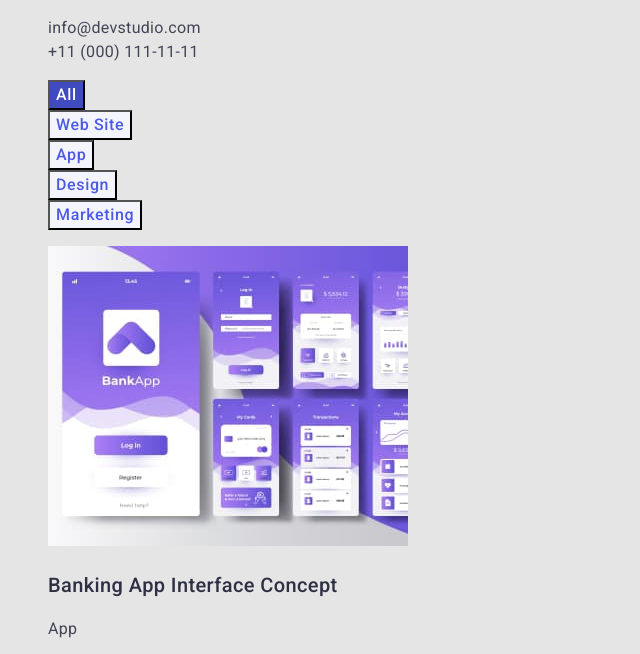
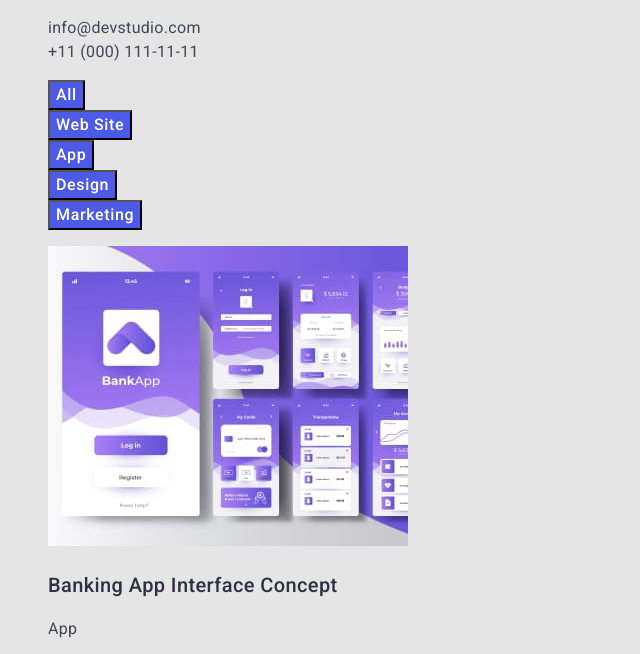
Before and after one commit to VolodymyrBodniak/goit-markup-hw-02, a plain HTML site: page portfolio.html in a window 1280 px wide. Shown: the part 120-774 px from the top of the page, without its empty margins (0-640 px from the left). Drawn offline with Linux system fonts and the light colour scheme.

Commit message:
Update portfolio

```diff
--- a/css/styles.css
+++ b/css/styles.css
@@ -27,16 +27,6 @@ body {
 
 .link {
   text-decoration: none;
-}
-
-.button.primery {
-  color: var(--white);
-  background-color: var(--pressed);
-}
-
-.button.secondary {
-  color: var(--primery-brand);
-  background-color: var(--light);
 }
 
 /* header */
@@ -98,13 +88,23 @@ body {
 /* button */
 .button {
   color: var(--white);
-  background-color: #4d5ae5;
+  background-color: var(--primery-brand);
   font-family: "Roboto", sans-serif;
   font-weight: 500;
   font-size: 16px;
   line-height: 1.5;
   letter-spacing: 0.04em;
   cursor: pointer;
+}
+
+.button.primery {
+  color: var(--white);
+  background-color: var(--pressed);
+}
+
+.button.secondary {
+  color: var(--primery-brand);
+  background-color: var(--light);
 }
 
 /* section 1 */
--- a/portfolio.html
+++ b/portfolio.html
@@ -50,16 +50,16 @@
       <section>
         <h1 hidden>Main content</h1>
         <ul class="list">
-          <li><button type="button" class="button primery">All</button></li>
+          <li><button type="button" class="button">All</button></li>
           <li>
-            <button type="button" class="button secondary">Web Site</button>
+            <button type="button" class="button">Web Site</button>
           </li>
-          <li><button type="button" class="button secondary">App</button></li>
+          <li><button type="button" class="button">App</button></li>
           <li>
-            <button type="button" class="button secondary">Design</button>
+            <button type="button" class="button">Design</button>
           </li>
           <li>
-            <button type="button" class="button secondary">Marketing</button>
+            <button type="button" class="button">Marketing</button>
           </li>
         </ul>
         <ul class="list">
```
